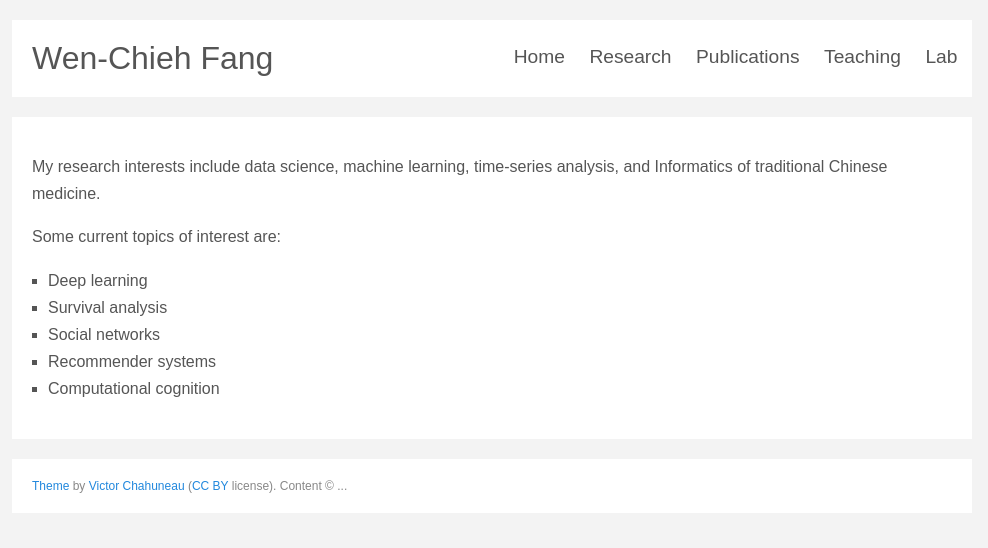
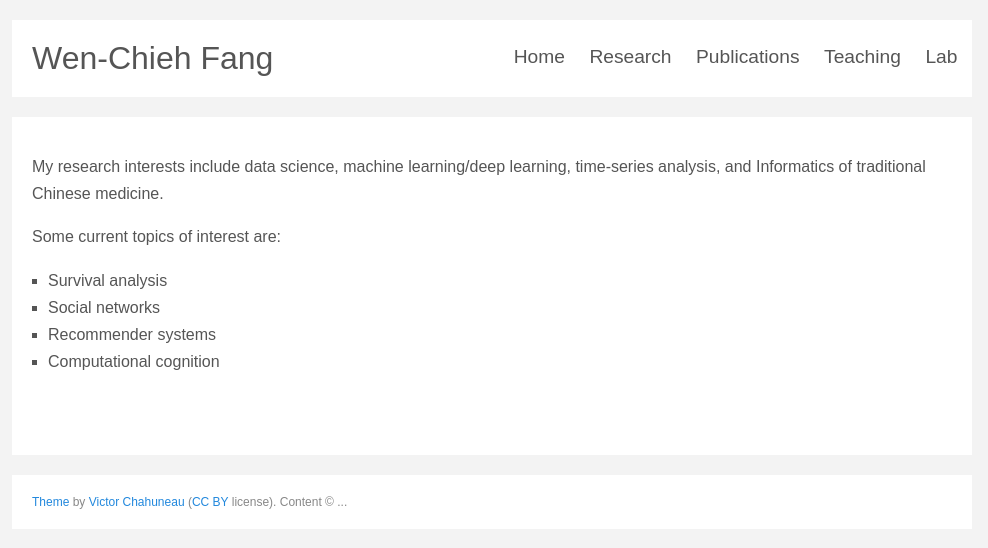
Before and after one commit to ncyu-deep/myblog, a Jekyll site: the page built from research.md, in a window 1280 px wide. Shown: the top 548 px of the page, without its empty margins (148-1136 px from the left). Built offline with Jekyll 4.4.1, drawn with Linux system fonts in a browser that asks for light colours; some web fonts are replaced.

Commit message:
Revised research.md

```diff
--- a/research.md
+++ b/research.md
@@ -3,12 +3,13 @@ layout: default
 title: My research
 ---
 
-My research interests include data science, machine learning, time-series analysis, and Informatics of traditional
+My research interests include data science, machine learning/deep learning, time-series analysis, and Informatics of traditional
 Chinese medicine.
 
 Some current topics of interest are:
-* Deep learning
 * Survival analysis
 * Social networks
 * Recommender systems
 * Computational cognition
+
+<br/>
```
Also changed, not shown: 5.jpg (added), arch.png (added).
